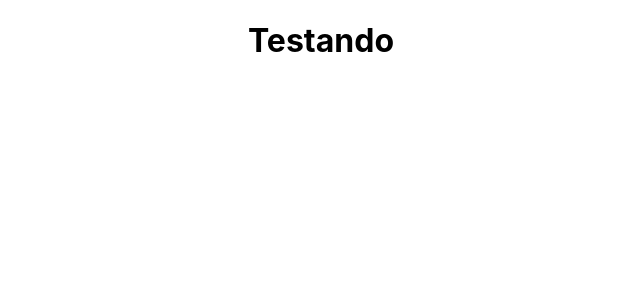
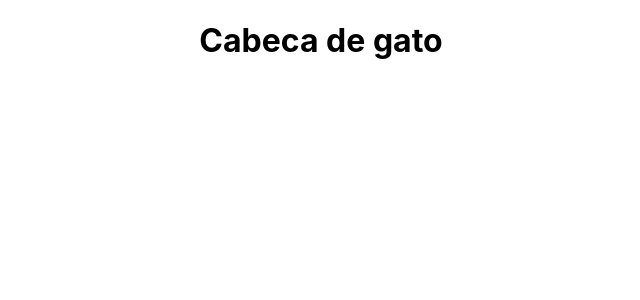
Before and after one commit to galvaolucas/portfolio-lucasgalvao, a React (Create React App) app: page / in a window 1280 px wide. Shown: the top 300 px of the page, without its empty margins (319-959 px from the left). Built offline with nearby package versions, Linux system fonts and the light colour scheme.

Commit message:
alteracao js

```diff
--- a/src/App.js
+++ b/src/App.js
@@ -3,7 +3,7 @@ import './App.css';
 function App() {
   return (
     <div className="App">
-      <h1> Testando </h1>
+      <h1> Cabeca de gato </h1>
     </div>
   );
 }
```
